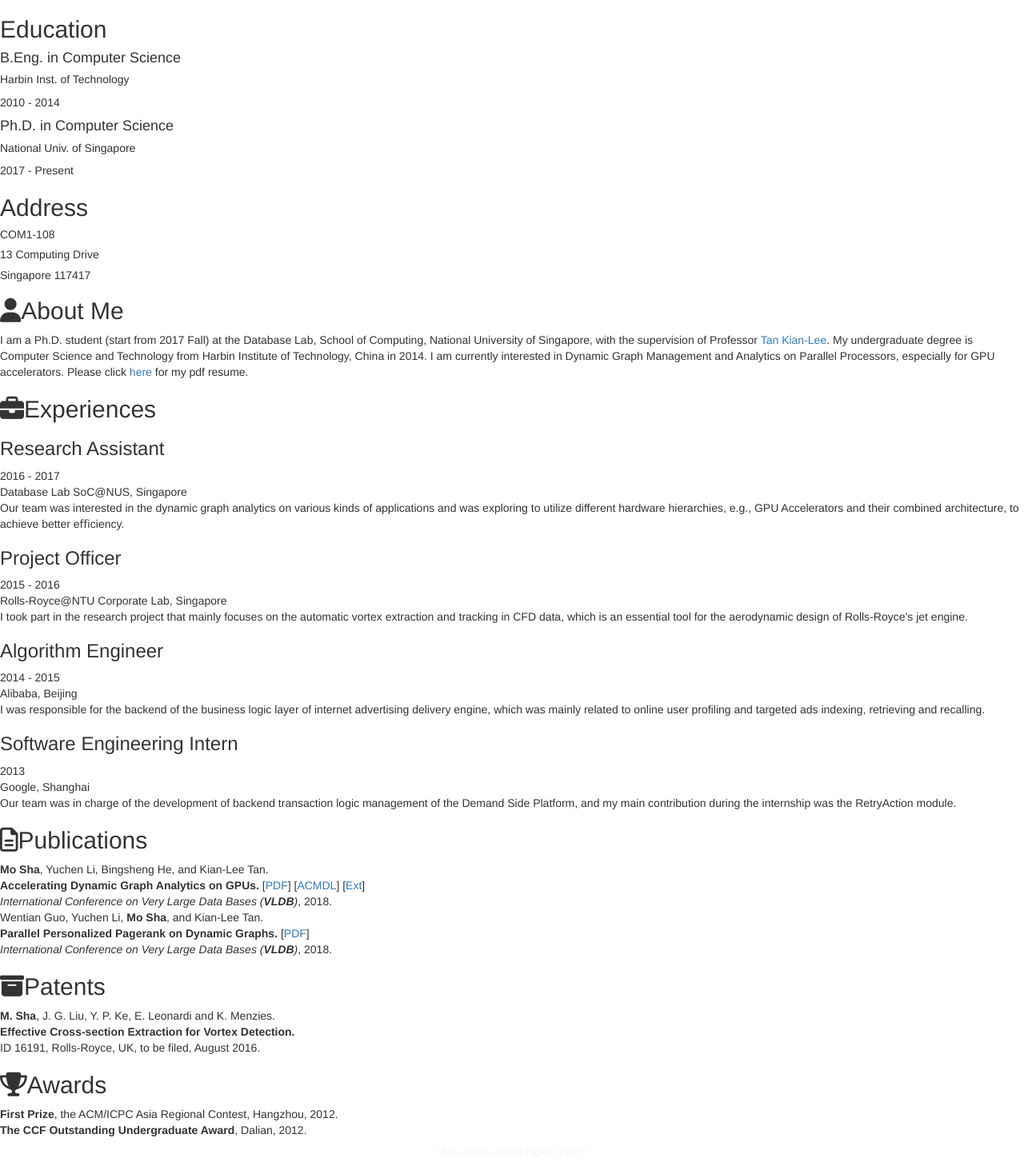
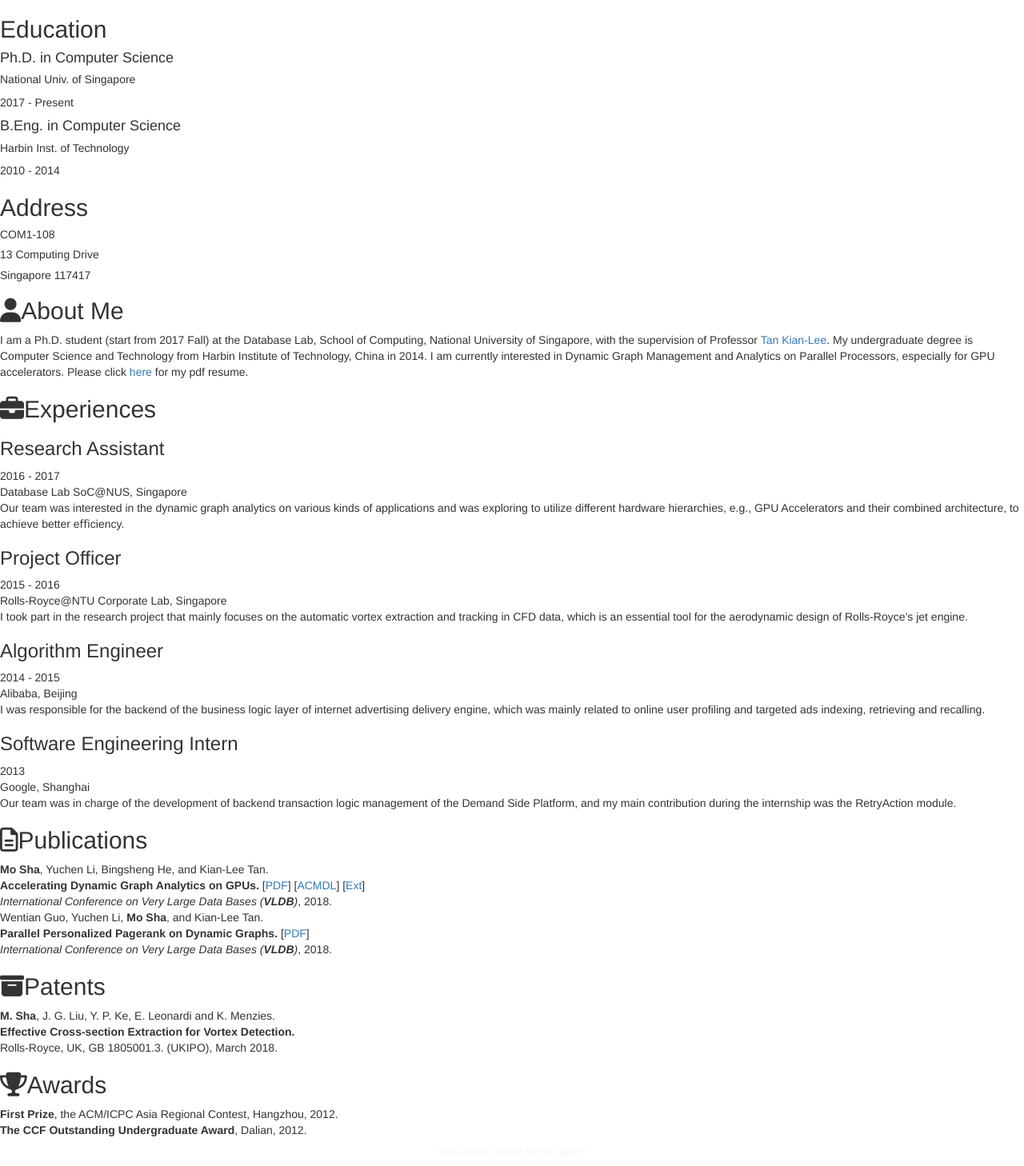
Before and after one commit to desert0616/desert0616.github.io, a Jekyll site: the page built from index.html, in a window 1280 px wide. Shown: the part 589-2047 px from the top of the page at 80% size. Built offline with Jekyll 4.4.1, drawn with Linux system fonts in a browser that asks for light colours; nearby versions of some CDN libraries; library files that are not in the unit come from our copies; grey boxes are pictures that could not be loaded.

Commit message:
update patent no.

```diff
--- a/_includes/education.html
+++ b/_includes/education.html
@@ -1,13 +1,13 @@
  <div class="education-container container-block">
 <h2 class="container-block-title">Education</h2>
+<div class="item">
+    <h4 class="degree">Ph.D. in Computer Science</h4>
+    <h5 class="meta">National Univ. of Singapore</h5>
+    <div class="time">2017 - Present</div>
+</div><!--//item-->
 <div class="item">
     <h4 class="degree">B.Eng. in Computer Science</h4>
     <h5 class="meta">Harbin Inst. of Technology</h5>
     <div class="time">2010 - 2014</div>
 </div><!--//item-->
-<div class="item">
-    <h4 class="degree">Ph.D. in Computer Science</h4>
-    <h5 class="meta">National Univ. of Singapore</h5>
-    <div class="time">2017 - Present</div>
-</div><!--//item-->
 </div><!--//education-container-->
--- a/_includes/patents.html
+++ b/_includes/patents.html
@@ -3,6 +3,6 @@
                 <div class="item">
                     <b>M. Sha</b>, J. G. Liu, Y. P. Ke, E. Leonardi and K. Menzies.<br>
                     <b>Effective Cross-section Extraction for Vortex Detection.</b><br>
-                    ID 16191, Rolls-Royce, UK, to be filed, August 2016.<br>
+                    Rolls-Royce, UK, GB 1805001.3. (UKIPO), March 2018.<br>
                 </div><!--//item-->
             </section><!--//section-->
```
